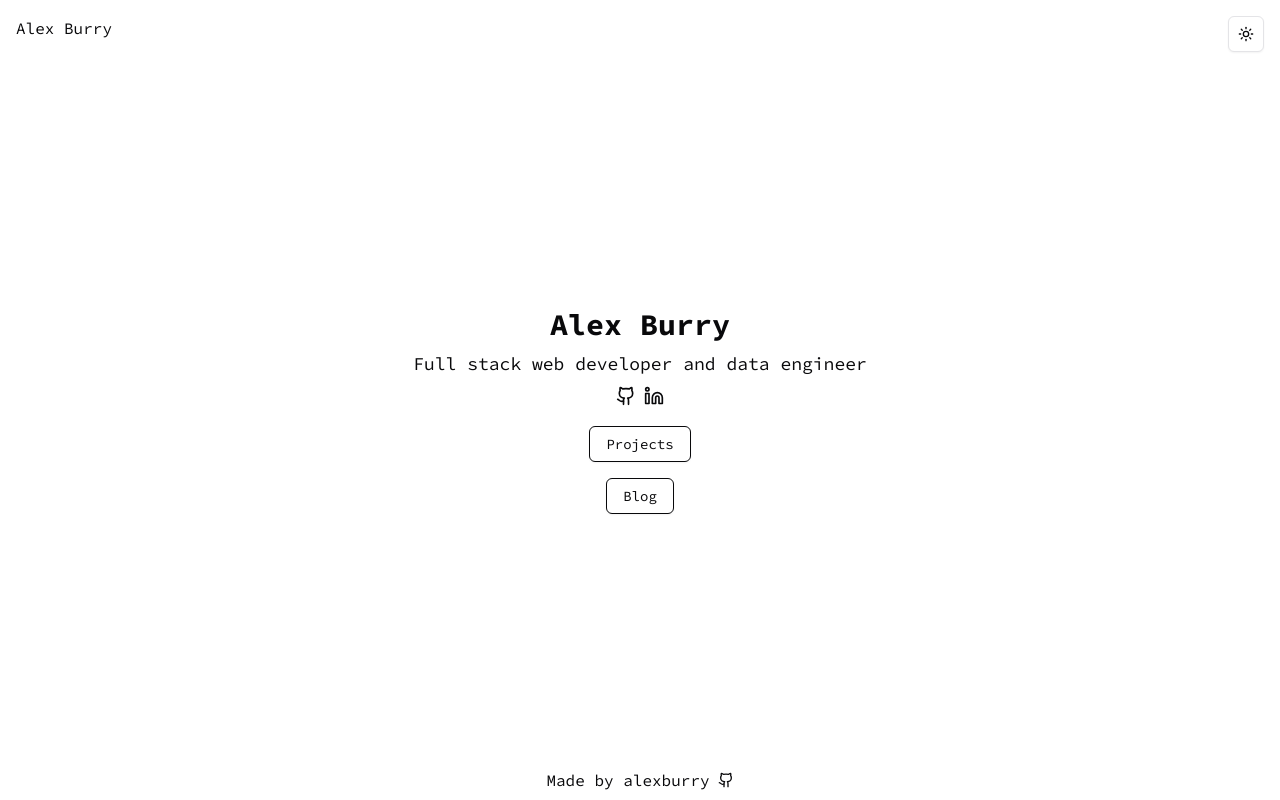
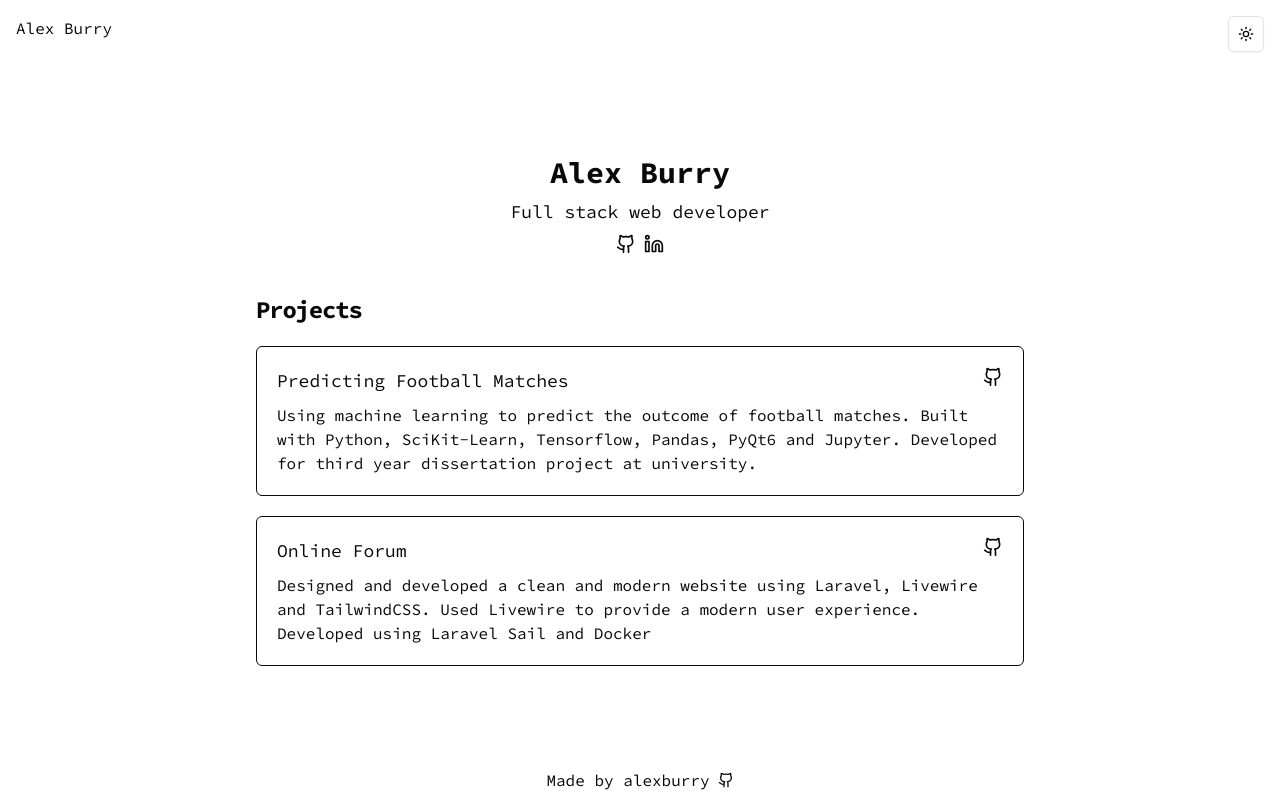
Before and after one commit to alexburry/alexburry-site, a Next.js app: page / in a window 1280 px wide. Built offline with nearby package versions, Linux system fonts and the light colour scheme.

Commit message:
refactor site

```diff
--- a/src/app/blog/page.tsx
+++ /dev/null
@@ -1,16 +0,0 @@
-export const metadata = {
-  title: "alexburry | blog",
-  description: "The Alex burry blog.",
-};
-
-export default function Page() {
-  return (
-    <div className="max-w-3xl">
-      <h1 className="font-semibold text-2xl mb-8 tracking-tighter">Blog</h1>
-      <p className="text-break">
-        What is a blog? A place to share ideas? A place to showcase
-        achievements? Or somewhere to chat bollocks. This is probaly the latter.
-      </p>
-    </div>
-  );
-}
--- a/src/app/page.tsx
+++ b/src/app/page.tsx
@@ -1,15 +1,12 @@
-import { Button } from "@/components/ui/button";
 import { Github, Linkedin } from "lucide-react";
 import Link from "next/link";
 
 export default function Home() {
   return (
-    <div className="max-w-3xl flex flex-col space-y-5 items-center">
+    <div className="max-w-3xl flex flex-col gap-10 items-center">
       <div className="flex flex-col items-center justify-center space-y-2">
         <h1 className="text-3xl font-bold">Alex Burry</h1>
-        <p className=" text-lg text-center">
-          Full stack web developer and data engineer
-        </p>
+        <p className=" text-lg text-center">Full stack web developer</p>
         <div className="flex space-x-2 items-center">
           <a href="https://github.com/alexburry">
             <Github className="h-5 w-5" />
@@ -20,14 +17,40 @@ export default function Home() {
           </a>
         </div>
       </div>
-      <div className="space-y-4 flex flex-col justify-center  items-center">
-        <Button variant={"outline"} className="border-foreground" asChild>
-          <Link href="/projects">Projects</Link>
-        </Button>
-        <Button variant={"outline"} className="border-foreground" asChild>
-          <Link href="/blog">Blog</Link>
-        </Button>
-      </div>
+
+      <section className="space-y-5">
+        <h1 className="font-semibold text-2xl tracking-tighter">Projects</h1>
+        <div className="border border-foreground p-5 rounded-md space-y-2">
+          <div className="flex justify-between">
+            <h3 className="font-medium text-lg">Predicting Football Matches</h3>
+            <Link href="https://github.com/alexburry/predicting-football-matches">
+              <Github className="h-5 w-5" />
+            </Link>
+          </div>
+
+          <p className="text-break">
+            Using machine learning to predict the outcome of football matches.
+            Built with Python, SciKit-Learn, Tensorflow, Pandas, PyQt6 and
+            Jupyter. Developed for third year dissertation project at
+            university.
+          </p>
+        </div>
+
+        <div className="border border-foreground p-5 rounded-md space-y-2">
+          <div className="flex justify-between">
+            <h3 className="font-medium text-lg">Online Forum</h3>
+            <Link href="https://github.com/alexburry/MyForum">
+              <Github className="h-5 w-5" />
+            </Link>
+          </div>
+
+          <p className="text-break">
+            Designed and developed a clean and modern website using Laravel,
+            Livewire and TailwindCSS. Used Livewire to provide a modern user
+            experience. Developed using Laravel Sail and Docker
+          </p>
+        </div>
+      </section>
     </div>
   );
 }
--- a/src/app/projects/page.tsx
+++ /dev/null
@@ -1,48 +0,0 @@
-import { Github } from "lucide-react";
-import Link from "next/link";
-
-export const metadata = {
-  title: "alexburry | projects",
-  description: "Read my blog.",
-};
-
-export default function Page() {
-  return (
-    <div className="max-w-3xl">
-      <h1 className="font-semibold text-2xl mb-8 tracking-tighter">Projects</h1>
-
-      <section className="space-y-5">
-        <div className="border border-foreground p-5 rounded-md space-y-2">
-          <div className="flex justify-between">
-            <h3 className="font-medium text-lg">Predicting Football Matches</h3>
-            <Link href="https://github.com/alexburry/predicting-football-matches">
-              <Github className="h-5 w-5" />
-            </Link>
-          </div>
-
-          <p className="text-break">
-            Using machine learning to predict the outcome of football matches.
-            Built with Python, SciKit-Learn, Tensorflow, Pandas, PyQt6 and
-            Jupyter. Developed for third year dissertation project at
-            university.
-          </p>
-        </div>
-
-        <div className="border border-foreground p-5 rounded-md space-y-2">
-          <div className="flex justify-between">
-            <h3 className="font-medium text-lg">Online Forum</h3>
-            <Link href="https://github.com/alexburry/MyForum">
-              <Github className="h-5 w-5" />
-            </Link>
-          </div>
-
-          <p className="text-break">
-            Designed and developed a clean and modern website using Laravel,
-            Livewire and TailwindCSS. Used Livewire to provide a modern user
-            experience. Developed using Laravel Sail and Docker
-          </p>
-        </div>
-      </section>
-    </div>
-  );
-}
```
